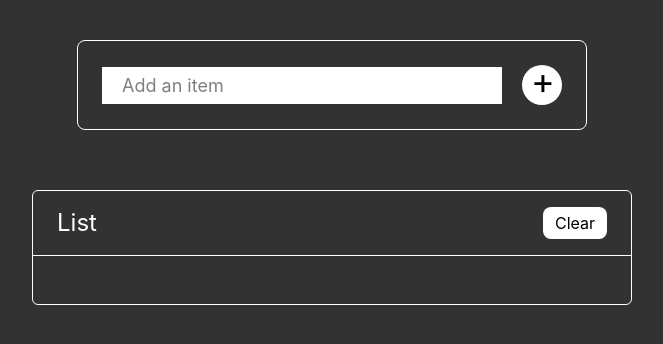
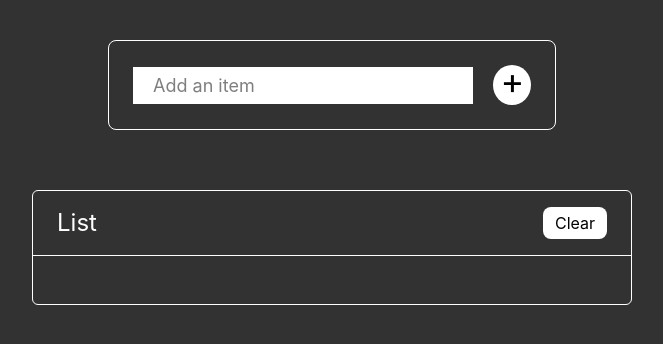
Before and after one commit to controlcoder/todo-list-practice, a React (Vite) app: page / in a window 1280 px wide. Shown: the top 344 px of the page, without its empty margins (308-971 px from the left). Built offline with nearby package versions, Linux system fonts and the light colour scheme.

Commit message:
make some changes in ui

```diff
--- a/src/App.css
+++ b/src/App.css
@@ -1,7 +1,7 @@
 @import "tailwindcss";
 
 .input{
-  width: 400px;
+  width: 90%;
   font-size: 18px;
   padding-inline: 20px;
   padding-block: 5px;
--- a/src/App.tsx
+++ b/src/App.tsx
@@ -54,7 +54,7 @@ function App() {
   };
 
   return (
-    <div className="pt-10 h-screen bg-[#323232] text-white flex flex-col items-center gap-15">
+    <div className="pt-10 h-screen px-6 bg-[#323232] text-white flex flex-col items-center gap-15">
       <Top addItem={addItem} />
       <Bottom
         items={items}
--- a/src/components/Bottom.tsx
+++ b/src/components/Bottom.tsx
@@ -14,7 +14,7 @@ export default function Bottom({
   completeTask,
 }: BottomProps) {
   return (
-    <div className="border rounded-md border-white w-150 overflow-y-scroll">
+    <div className="border rounded-md border-white max-w-150 w-full overflow-y-scroll">
       <div className="flex items-center justify-between px-6 py-4">
         <h1 className="text-2xl">List</h1>
         <button
--- a/src/components/Top.tsx
+++ b/src/components/Top.tsx
@@ -14,7 +14,7 @@ export default function Top({ addItem }: TopProps) {
 
   const [input, setInput] = useState("");
   return (
-    <div className="flex items-center gap-5 border border-white p-6 rounded-lg text-black">
+    <div className="flex items-center justify-between gap-5 border max-w-112 w-full border-white p-6 rounded-lg text-black">
       <input
         onKeyDown={(e) => {
           if (e.key === "Enter") {
```
